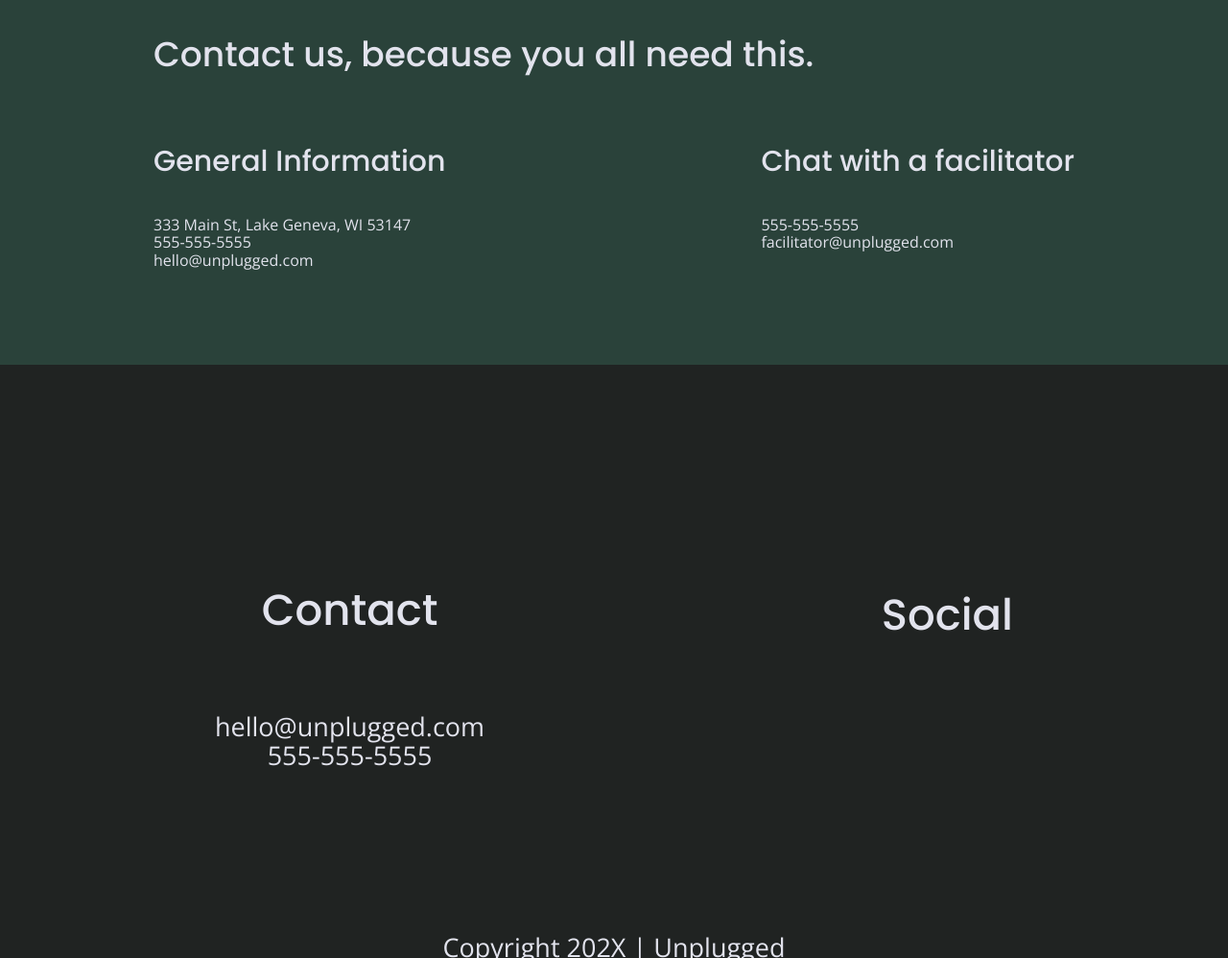
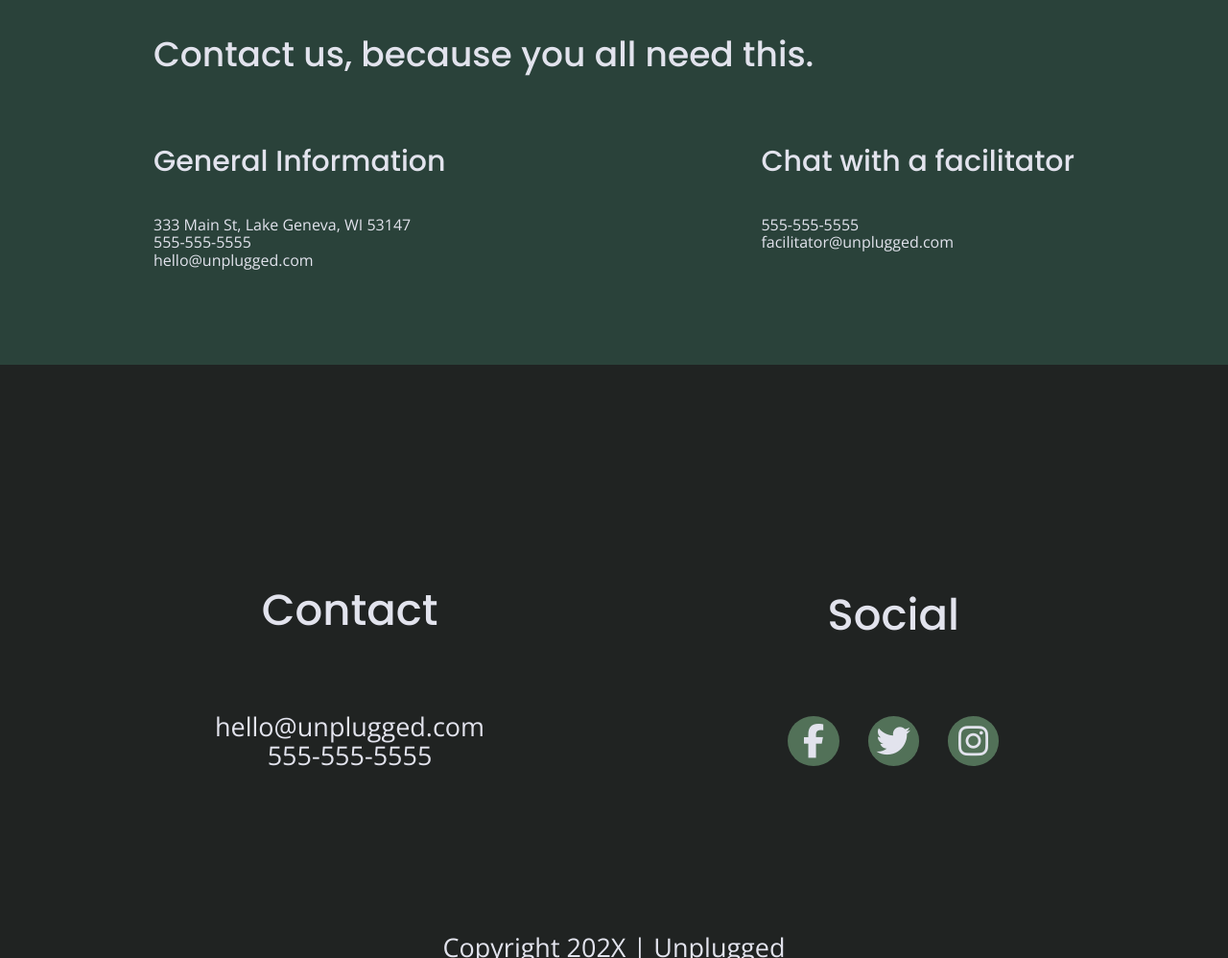
Before and after one commit to annemarieb78/unplugged, a website: page about/index.html in a window 1280 px wide. Shown: the part 1342-2340 px from the top of the page at 96% size. Drawn offline with nearby package versions, Linux system fonts and the light colour scheme.

Commit message:
Added footer icons and styling

```diff
--- a/about/index.html
+++ b/about/index.html
@@ -138,13 +138,9 @@
           <div class="social">
             <h4>Social</h4>
             <div class="social-icons">
-              <p>
-                <a
-                  href="https://www.instagram.com"
-                  target="_blank"
-                  rel="noopener"
-                ></a>
-              </p>
+              <p><i class="fab fa-facebook-f"></i></p>
+              <p><i class="fab fa-twitter"></i></p>
+              <p><i class="fab fa-instagram"></i></p>
             </div>
           </div>
         </div>
--- a/css/main.css
+++ b/css/main.css
@@ -293,6 +293,7 @@ input[type="button"] {
   width: 100%;
   margin: 0;
   line-height: 1.5em;
+  padding-top: 40px;
 }
 
 .reviews figure {
@@ -335,17 +336,21 @@ footer .social-icons {
   display: flex;
   justify-content: space-around;
   align-items: center;
-  background: #527158;
 }
 
 footer .social-icons p {
   display: flex;
-  justify-content: center;
+  justify-content: space-between;
   align-items: center;
 }
 
-footer .social-icons p a {
-  size: 1.3125em;
+footer .social-icons p i {
+  background: #527158;
+  font-size: 1.3125em;
+  border-radius: 100%;
+  width: 1.5em;
+  height: 1em;
+  padding: 15%;
 }
 
 footer .copyright {
@@ -364,11 +369,6 @@ About page
   display: flex;
   justify-content: center;
   background: #527158;
-}
-
-.map {
-  display: flex;
-  justify-content: center;
 }
 
 .map figure {
@@ -601,6 +601,10 @@ FAQ page
     width: 45%;
   }
 
+  .reviews h3 {
+    padding-top: 0;
+  }
+
   footer {
     font-size: 1.5em;
   }
@@ -621,6 +625,11 @@ FAQ page
 
   footer .contact {
     margin-bottom: 0;
+  }
+
+  footer .social {
+    width: 30%;
+    margin-top: 50px;
   }
 
   footer .copyright {
```
Also changed, not shown: faqs/index.html (+3 -0 lines), index.html (+3 -7 lines).
